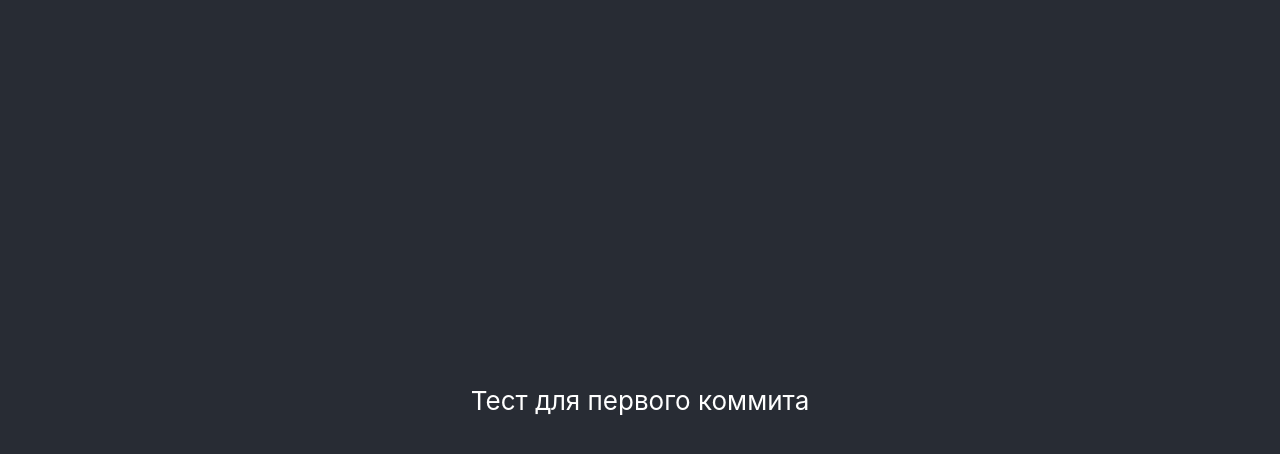
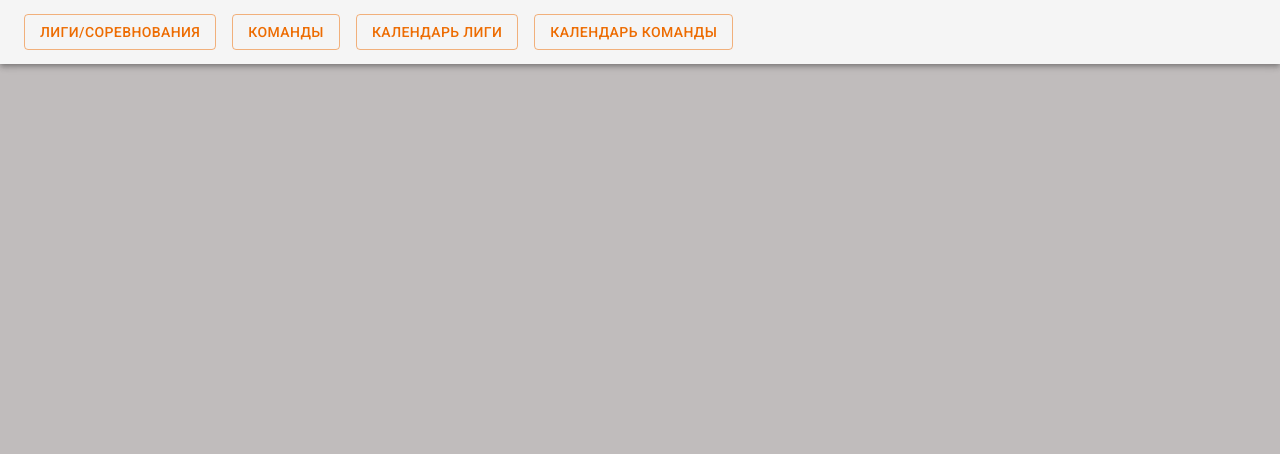
Before and after one commit to betomex/football_stat, a React (Create React App) app: page / in a window 1280 px wide. Shown: the top 454 px of the page. Built offline with nearby package versions, Linux system fonts and the light colour scheme.

Commit message:
Navigation

```diff
--- a/public/index.html
+++ b/public/index.html
@@ -8,6 +8,7 @@
     name="description"
     content="Web site created using create-react-app"
   />
+  <link rel="stylesheet" href="https://fonts.googleapis.com/css?family=Roboto:300,400,500,700&display=swap" />
 
   <title>FootBallStat</title>
 </head>
--- a/src/App.css
+++ b/src/App.css
@@ -1,38 +1,10 @@
-.App {
-  text-align: center;
-}
-
-.App-logo {
-  height: 40vmin;
-  pointer-events: none;
-}
-
-@media (prefers-reduced-motion: no-preference) {
-  .App-logo {
-    animation: App-logo-spin infinite 20s linear;
-  }
-}
-
 .App-header {
-  background-color: #282c34;
+  background-color: #c0bcbc;
   min-height: 100vh;
   display: flex;
   flex-direction: column;
   align-items: center;
   justify-content: center;
   font-size: calc(10px + 2vmin);
-  color: white;
+  color: #000000;
 }
-
-.App-link {
-  color: #61dafb;
-}
-
-@keyframes App-logo-spin {
-  from {
-    transform: rotate(0deg);
-  }
-  to {
-    transform: rotate(360deg);
-  }
-}
--- a/src/App.tsx
+++ b/src/App.tsx
@@ -1,16 +1,28 @@
 import React from 'react';
 import './App.css';
+import Navbar from "./components/Navbar/Navbar";
+import {Route} from "react-router-dom";
 
-function App() {
-  return (
-    <div className="App">
-      <header className="App-header">
-        <p>
-          Тест для первого коммита
-        </p>
-      </header>
+class App extends React.Component {
+  render() {
+    return <div>
+      <Navbar/>
+      <div className="App-header">
+        <Route exact path="/leagues" render={() =>
+          <div>leagues</div>
+        }/>
+        <Route exact path="/teams" render={() =>
+          <div>teams</div>
+        }/>
+        <Route exact path="/league_calendar" render={() =>
+          <div>league_calendar</div>
+        }/>
+        <Route exact path="/team_calendar" render={() =>
+          <div>team_calendar</div>
+        }/>
+      </div>
     </div>
-  );
+  }
 }
 
 export default App;
--- /dev/null
+++ b/src/components/Navbar/Navbar.tsx
@@ -0,0 +1,20 @@
+import React from "react";
+import {AppBar, Box, Button, Stack, Toolbar} from "@material-ui/core";
+import {Link} from "react-router-dom";
+
+const Navbar: React.FC = () => {
+  return <Box sx={{flexGrow: 1}}>
+    <AppBar position="absolute" color={"default"}>
+      <Toolbar>
+        <Stack spacing={2} direction={"row"}>
+          <Button variant="outlined" color={"warning"} component={Link} to="/leagues">Лиги/Соревнования</Button>
+          <Button variant="outlined" color={"warning"} component={Link} to="/teams">Команды</Button>
+          <Button variant="outlined" color={"warning"} component={Link} to="/league_calendar">Календарь лиги</Button>
+          <Button variant="outlined" color={"warning"} component={Link} to="/team_calendar">Календарь команды</Button>
+        </Stack>
+      </Toolbar>
+    </AppBar>
+  </Box>
+}
+
+export default Navbar
--- a/src/index.tsx
+++ b/src/index.tsx
@@ -3,15 +3,13 @@ import ReactDOM from 'react-dom';
 import './index.css';
 import App from './App';
 import reportWebVitals from './reportWebVitals';
+import {BrowserRouter} from "react-router-dom";
 
 ReactDOM.render(
-  <React.StrictMode>
-    <App />
-  </React.StrictMode>,
+  <BrowserRouter>
+    <App/>
+  </BrowserRouter>,
   document.getElementById('root')
 );
 
-// If you want to start measuring performance in your app, pass a function
-// to log results (for example: reportWebVitals(console.log))
-// or send to an analytics endpoint. Learn more: https://bit.ly/CRA-vitals
 reportWebVitals();
```
Also changed, not shown: package.json (+7 -0 lines), src/components/Navbar/NavbarTest.tsx (added, +11 -0 lines), 1 other file (tests, documents, lock files or other folders).
